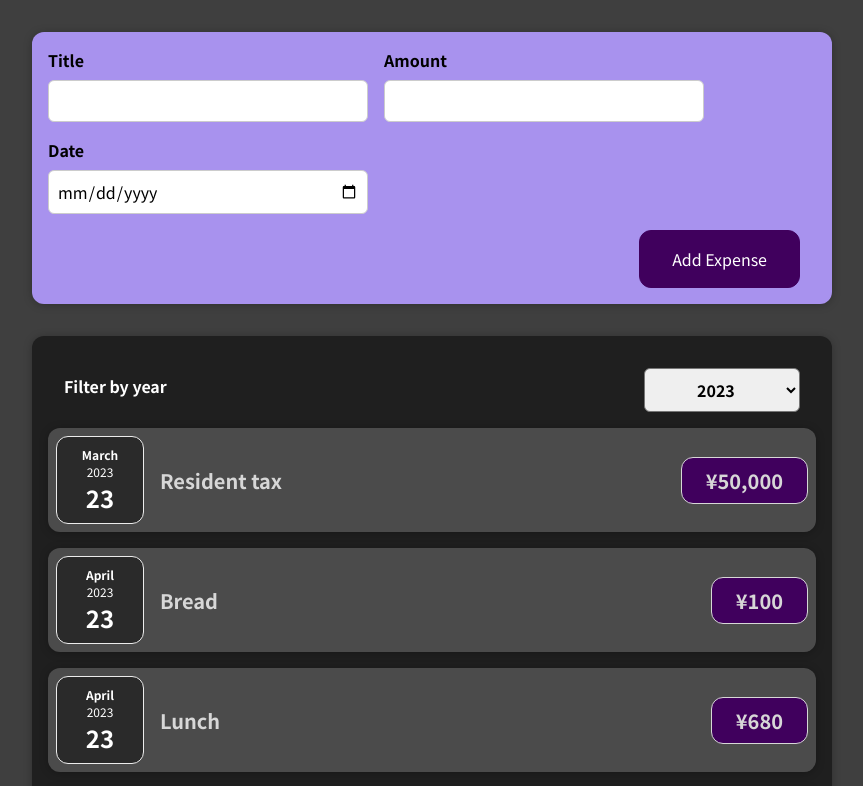
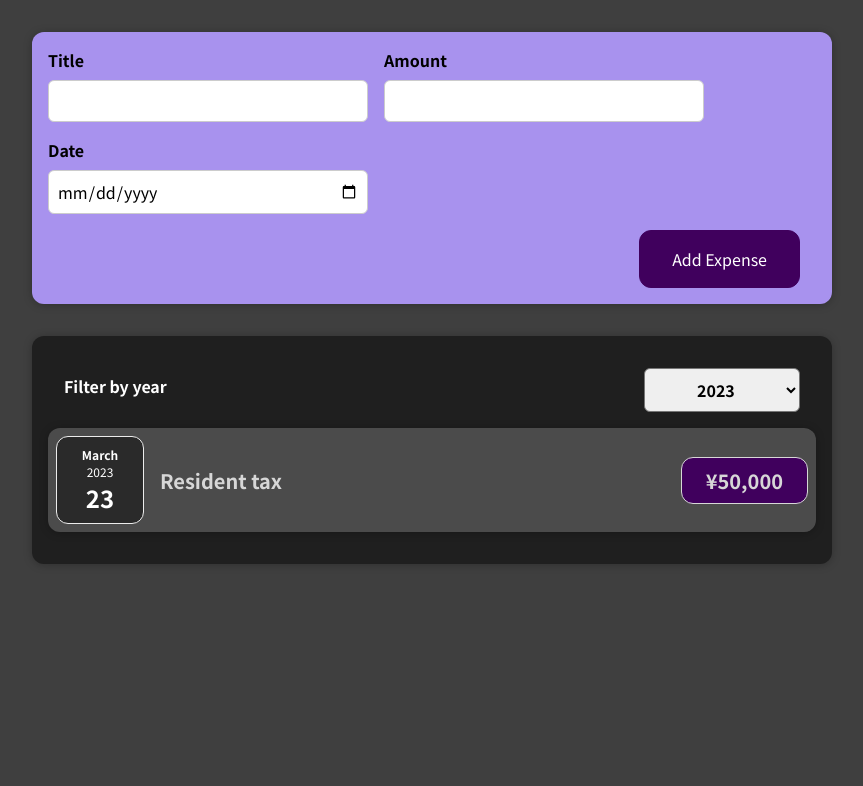
Before and after one commit to wongluyee/expenses-record-app, a React (Create React App) app: page / in a window 1280 px wide. Shown: the top 786 px of the page, without its empty margins (208-1071 px from the left). Built offline with nearby package versions, Linux system fonts and the light colour scheme.

Commit message:
change filter to dynamic

```diff
--- a/src/App.js
+++ b/src/App.js
@@ -14,19 +14,19 @@ const DUMMY_EXPENSES = [
     id: 2,
     title: "Bread",
     amount: 100,
-    date: new Date(2023, 3, 1),
+    date: new Date(2022, 3, 1),
   },
   {
     id: 3,
     title: "Lunch",
     amount: 680,
-    date: new Date(2023, 3, 1),
+    date: new Date(2021, 3, 1),
   },
   {
     id: 4,
     title: "Toilet paper",
     amount: 600,
-    date: new Date(2023, 2, 30),
+    date: new Date(2020, 2, 30),
   },
 ];
 
--- a/src/components/Expenses/Expenses.js
+++ b/src/components/Expenses/Expenses.js
@@ -12,6 +12,10 @@ const Expenses = (props) => {
     setYear(year);
   };
 
+  const filteredExpenses = props.expenses.filter((expense) => {
+    return expense.date.getFullYear().toString() === selectedYear;
+  });
+
   return (
     <div>
       <Card className="expenses">
@@ -19,8 +23,9 @@ const Expenses = (props) => {
           selectedYear={selectedYear}
           onFilterChange={filterChangeHandler}
         />
-        {props.expenses.map((expense) => (
+        {filteredExpenses.map((expense) => (
           <ExpenseItem
+            key={expense.id}
             title={expense.title}
             amount={expense.amount}
             date={expense.date}
```
Also changed, not shown: src/components/Expenses/ExpenseItem.js (+11 -9 lines).
